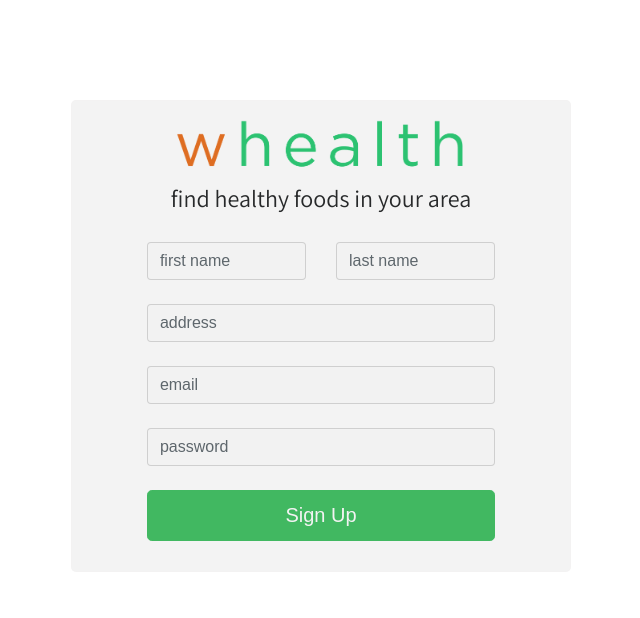
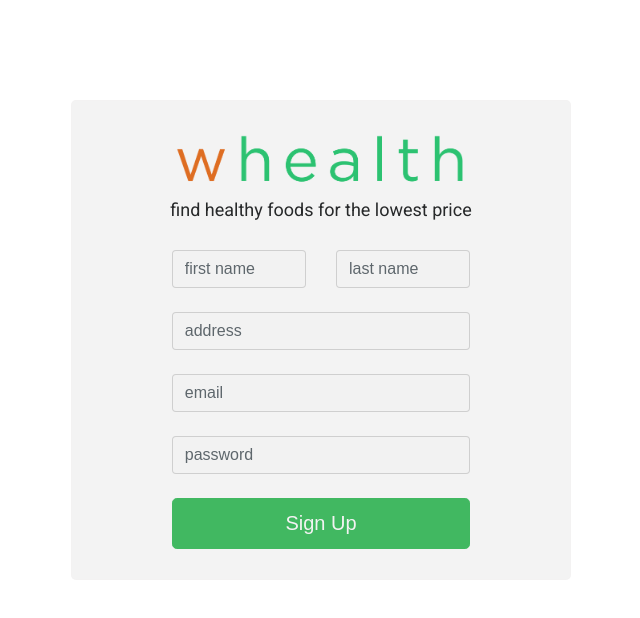
Before and after one commit to twayne31/whealth, a plain HTML site: page public/index.html in a window 1280 px wide. Shown: the whole page, without its empty margins (319-959 px from the left). Drawn offline with nearby package versions, Linux system fonts and the light colour scheme.

Commit message:
more css changes

```diff
--- a/public/css/style.css
+++ b/public/css/style.css
@@ -6,11 +6,24 @@
     width: 45%;
     text-align: center /* display: none; */;
     margin: 100px auto;
+    padding: 15px 0 0 0;
 }
 .btn-primary {
     color: #fff;
     background-color: #44c266;
     border-color: #44c266;
+}
+.btn-primary:hover{
+    background-color: #da6e00;
+    border-color: rgba(255, 255, 255, 0);
+}
+
+.form-control:focus {
+    color: #495057;
+    background-color: #fff;
+    border-color: #58bb62;
+    outline: 0;
+    box-shadow: 0 0 0 0.15rem rgb(79, 197, 115);
 }
 
 img{
@@ -18,10 +31,11 @@
     padding: 15px 0 0 0;
 }
 h4{
-    font-family: 'Assistant', sans-serif;
+    font-family: 'Roboto', sans-serif;
+    font-size: 18px
 }
 .form-signin{
-    width: 70%;
+    width: 60%;
     margin: 30px auto;
 }
 .imageTag {
--- a/public/index.html
+++ b/public/index.html
@@ -9,7 +9,7 @@
     <script src="https://cdnjs.cloudflare.com/ajax/libs/popper.js/1.12.9/umd/popper.min.js" integrity="sha384-ApNbgh9B+Y1QKtv3Rn7W3mgPxhU9K/ScQsAP7hUibX39j7fakFPskvXusvfa0b4Q" crossorigin="anonymous"></script>
     <script src="https://maxcdn.bootstrapcdn.com/bootstrap/4.0.0-beta.3/js/bootstrap.min.js" integrity="sha384-a5N7Y/aK3qNeh15eJKGWxsqtnX/wWdSZSKp+81YjTmS15nvnvxKHuzaWwXHDli+4" crossorigin="anonymous"></script>
     <link rel="stylesheet" href="css/style.css">
-    <link href="https://fonts.googleapis.com/css?family=Assistant" rel="stylesheet">
+    <link href="https://fonts.googleapis.com/css?family=Roboto" rel="stylesheet">
     <title>Whealth App</title>
 </head>
 <body>
@@ -17,7 +17,7 @@
     <div class= "container">
         <div class="outerSquare">
             <img src="images/whealthLogo.png" alt="" class=img-responsive>
-            <h4>find healthy foods in your area</h4>
+            <h4>find healthy foods for the lowest price</h4>
             <form class="form-signin">
                 <div class="row">
                     <div class="col-6">
@@ -33,7 +33,7 @@
                 <label for="Address" class="sr-only">Address</label>
                 <input type="text" id="address" class="form-control" placeholder="address">
                 <br>
-                <label for="emailInput" class="sr-only"></label>
+                <label for="emailInput" class="sr-only">password</label>
                 <input type="email" id="email" class="form-control" placeholder="email">
                 <br>
                 <label for="password" class="sr-only"></label>
```
